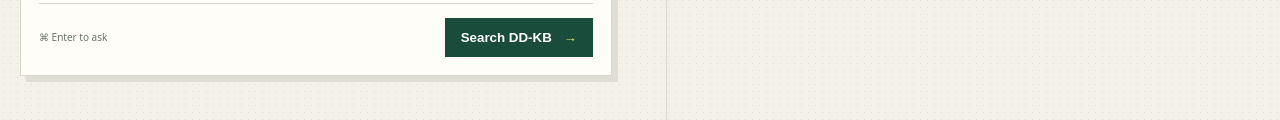
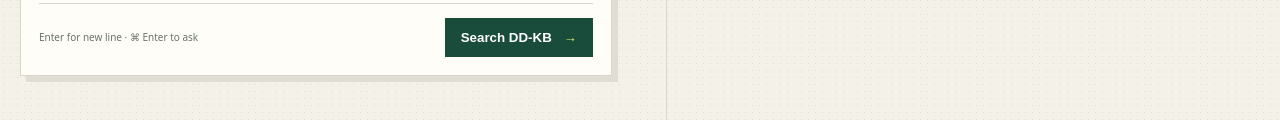
Before and after one commit to dingtianding/DD-KB-App, a plain HTML site: page static/index.html in a window 1280 px wide. Shown: the part 535-655 px from the top of the page. Drawn offline with Linux system fonts and the light colour scheme; no server answers.

Commit message:
Clarify multiline question input behavior

```diff
--- a/static/index.html
+++ b/static/index.html
@@ -20,7 +20,7 @@
           <p>Search career notes, project history, interview stories, and technical references. Every answer points back to the source.</p>
           <form id="ask-form">
             <textarea id="question" maxlength="2000" required placeholder="What have I built that demonstrates system-design experience?"></textarea>
-            <div class="form-row"><span>⌘ Enter to ask</span><button type="submit">Search DD-KB <b>→</b></button></div>
+            <div class="form-row"><span>Enter for new line · ⌘ Enter to ask</span><button type="submit">Search DD-KB <b>→</b></button></div>
           </form>
         </section>
         <section id="result" class="result" hidden>
```
